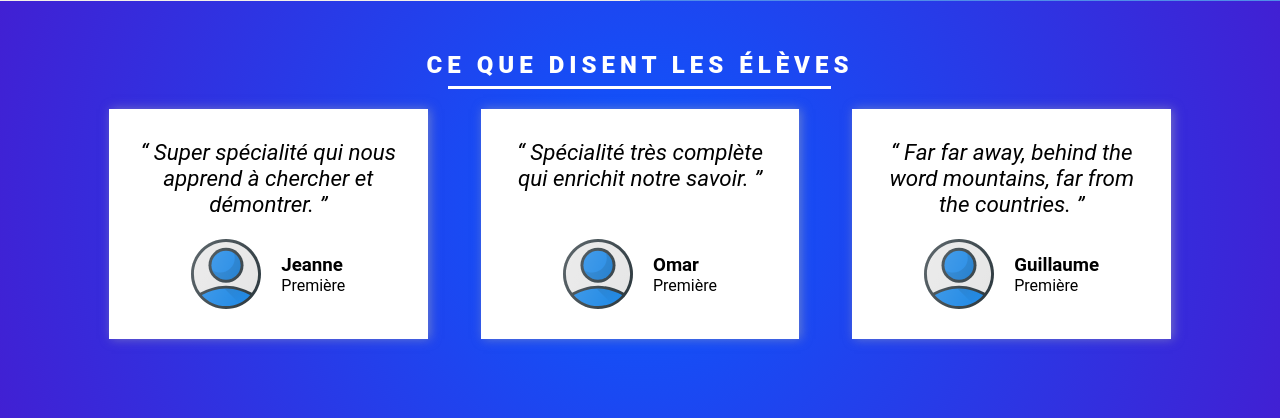
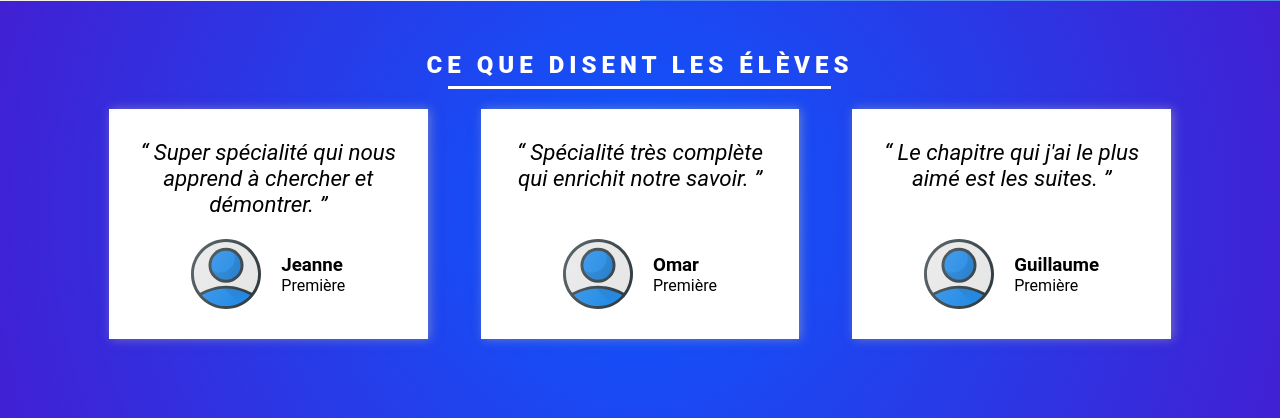
Before and after one commit to Dams0601/SPE-CO, a PHP site: page /web/php/specialites.php in a window 1280 px wide. Shown: the part 5343-5761 px from the top of the page. Run offline with PHP 8.4, Linux system fonts and the light colour scheme; some libraries are stand-ins or nearby versions.

Commit message:
Add files via upload

```diff
--- a/Spe&Co/web/php/specialites.php
+++ b/Spe&Co/web/php/specialites.php
@@ -373,7 +373,7 @@
             </div>
 
             <div class="box-comments0">
-                <p class="quote">“ Far far away, behind the word mountains, far from the countries. ”</p>
+                <p class="quote">“ Le chapitre qui j'ai le plus aimé est les suites. ”</p>
                 <div class="profil">
                     <img src="../content/img/user.svg" alt="">
                     <div class="info-profil">
```
